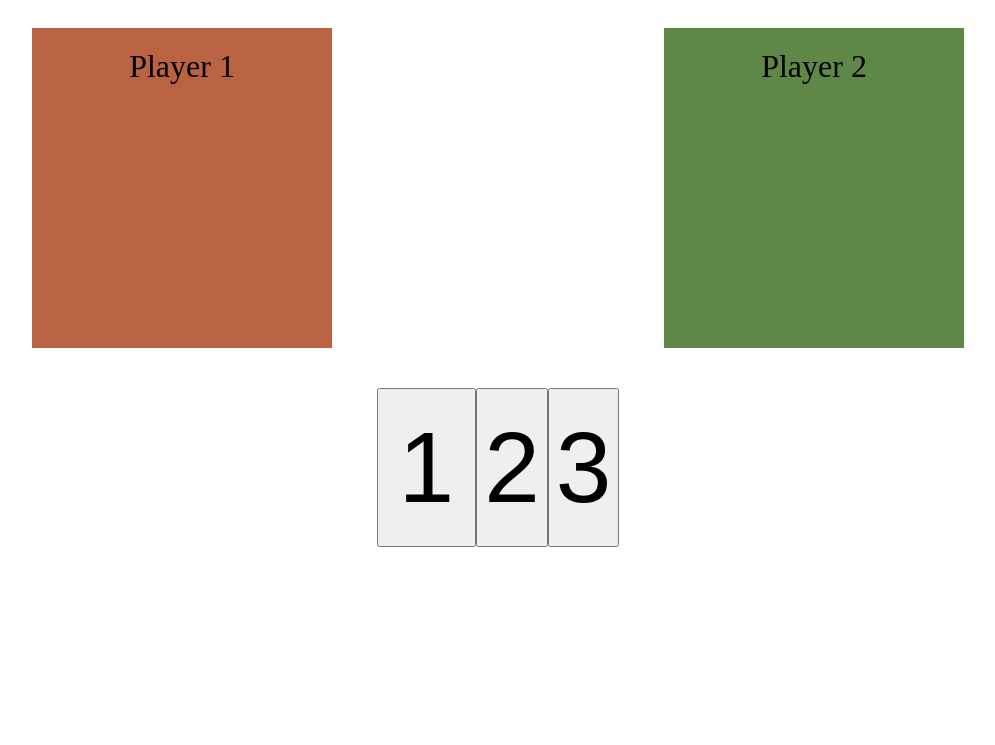
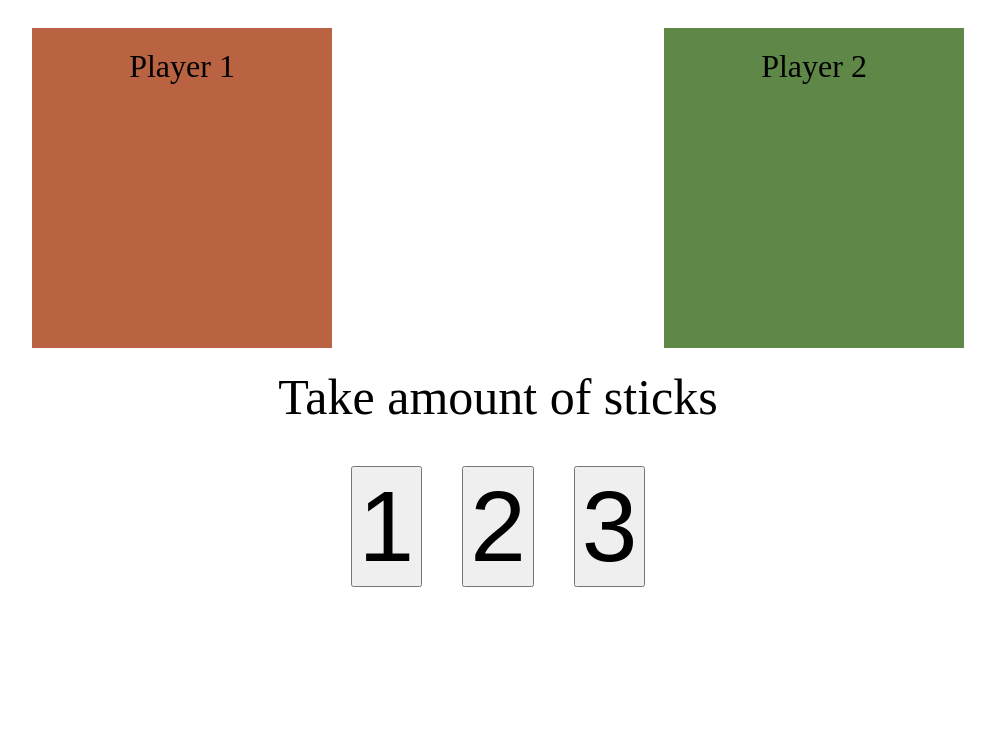
Before and after one commit to AndersenMattias/Nim---GameJs, a plain HTML site: page index.html in a window 1280 px wide. Shown: the whole page, without its empty margins (142-1137 px from the left). Drawn offline with Linux system fonts and the light colour scheme.

Commit message:
fixed btn div

```diff
--- a/index.html
+++ b/index.html
@@ -17,10 +17,18 @@
 
         <div class="player2">Player 2</div>
       </div>
+      <span class="txtSticks">Take amount of sticks</span>
       <div class="btn-div">
-        <button type="button" class="btn btn-1">1</button>
-        <button type="button" class="btn btn-2">2</button>
-        <button type="button" class="btn btn-3">3</button>
+        <div class="btn btn-1">
+          <button type="button" class="btn btn-1">1</button>
+        </div>
+        <div class="btn btn-2">
+          <button type="button" class="btn btn-2">2</button>
+        </div>
+        <div class="btn btn-3">
+          <button type="button" class="btn btn-3">3</button>
+          <br /><br />
+        </div>
       </div>
     </div>
   </body>
--- a/styles.css
+++ b/styles.css
@@ -36,6 +36,11 @@
   padding-top: 20px;
 }
 
+.txtSticks {
+  text-align: center;
+  font-size: 50px;
+}
+
 .btn-div {
   display: flex;
   padding: 20px;
@@ -44,8 +49,5 @@
 
 .btn {
   font-size: 100px;
+  margin: 10px;
 }
-
-.btn-1 {
-  padding: 20px;
-}
```
